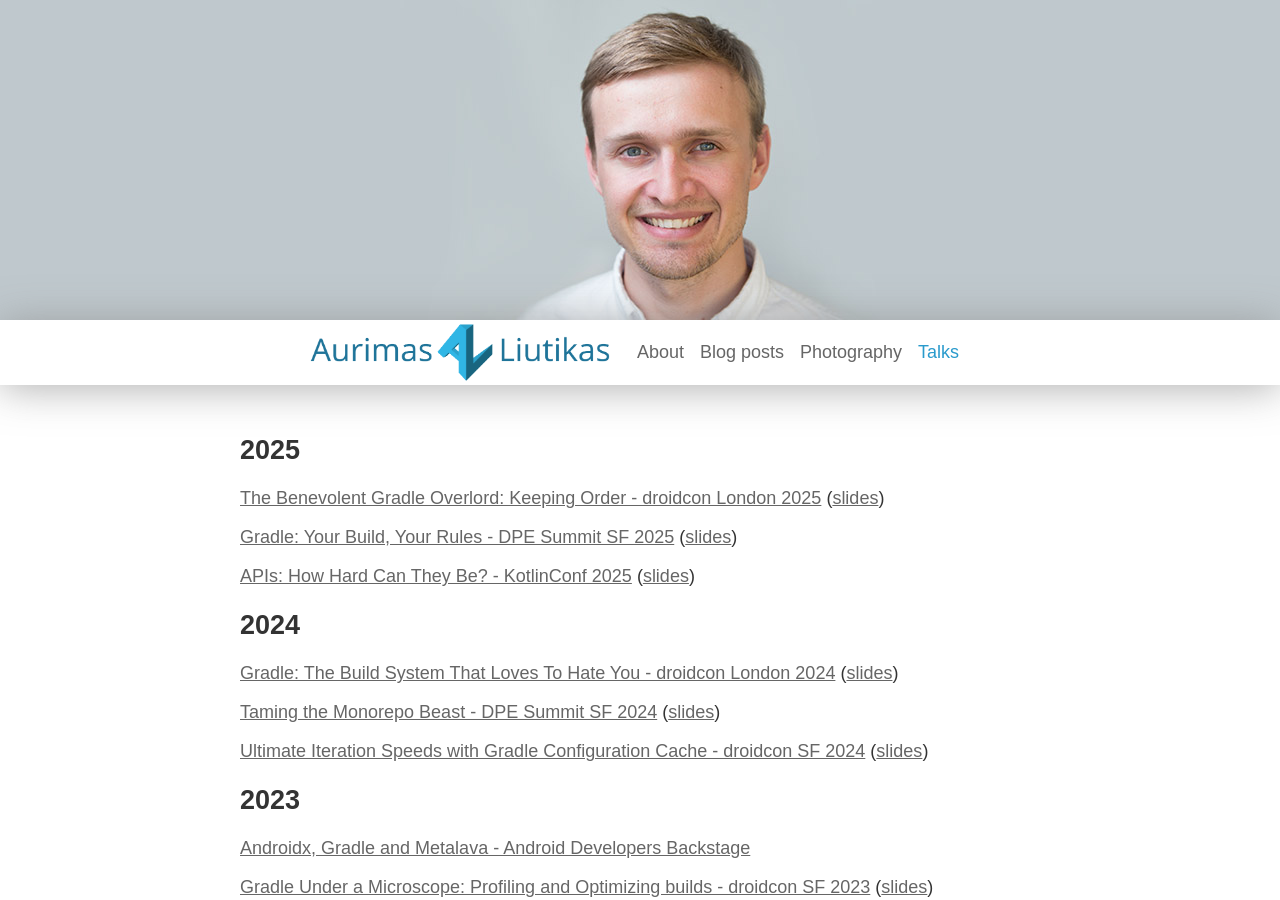
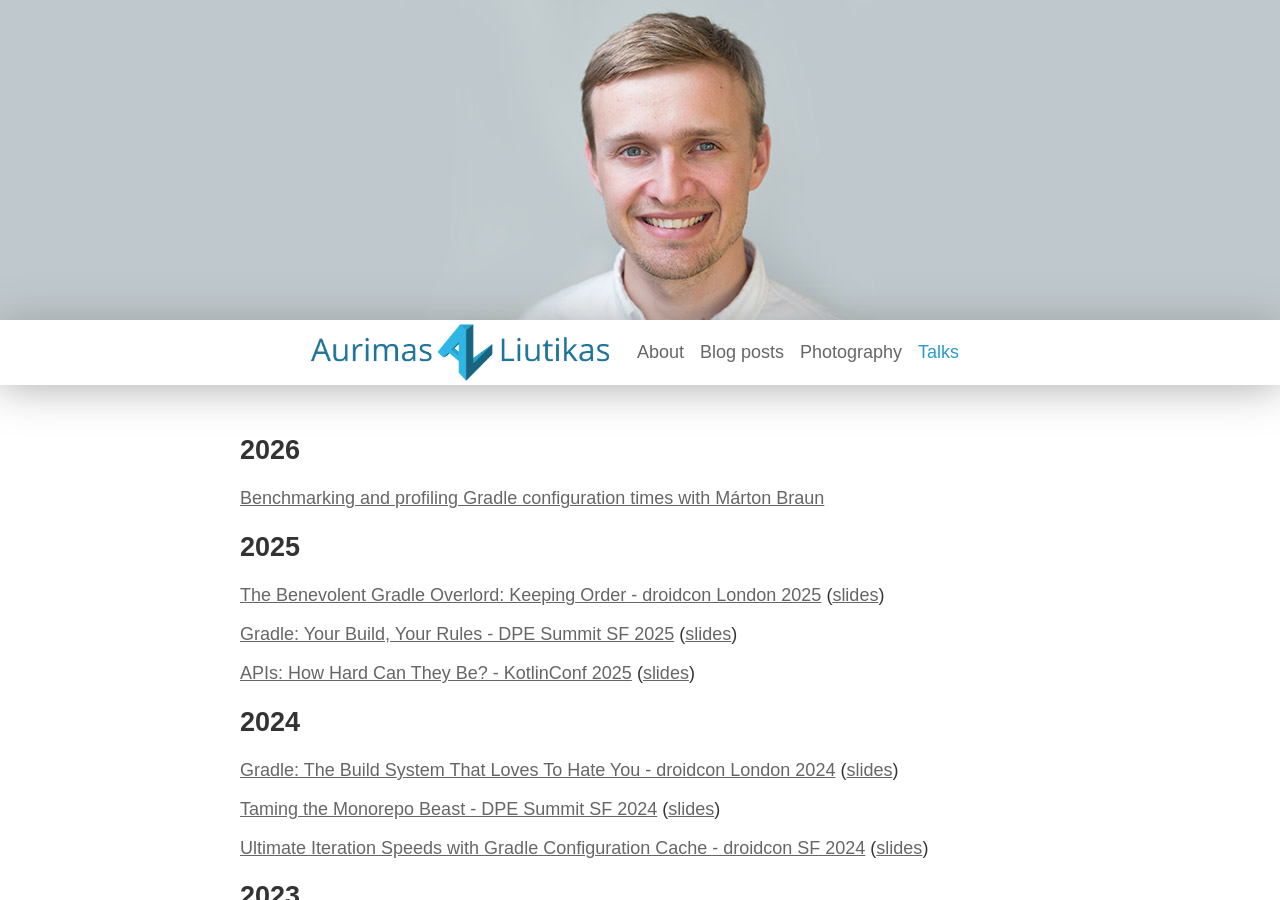
Before and after one commit to liutikas/liutikas.github.io, a Jekyll site: the page built from talks.md, in a window 1280 px wide and 900 px high. Built offline with Jekyll 4.4.1, drawn with Linux system fonts in a browser that asks for light colours.

Commit message:
Add stream link

```diff
--- a/talks.md
+++ b/talks.md
@@ -4,6 +4,11 @@ title: Talks
 permalink: /talks/
 header: header-eng
 ---
+
+<h2>2026</h2>
+<p>
+<a href="https://youtu.be/O51j-RO_GQM?si=AP3PJflSBoC-vKQq">Benchmarking and profiling Gradle configuration times with Márton Braun</a>
+</p>
 
 <h2>2025</h2>
 <p>
```
